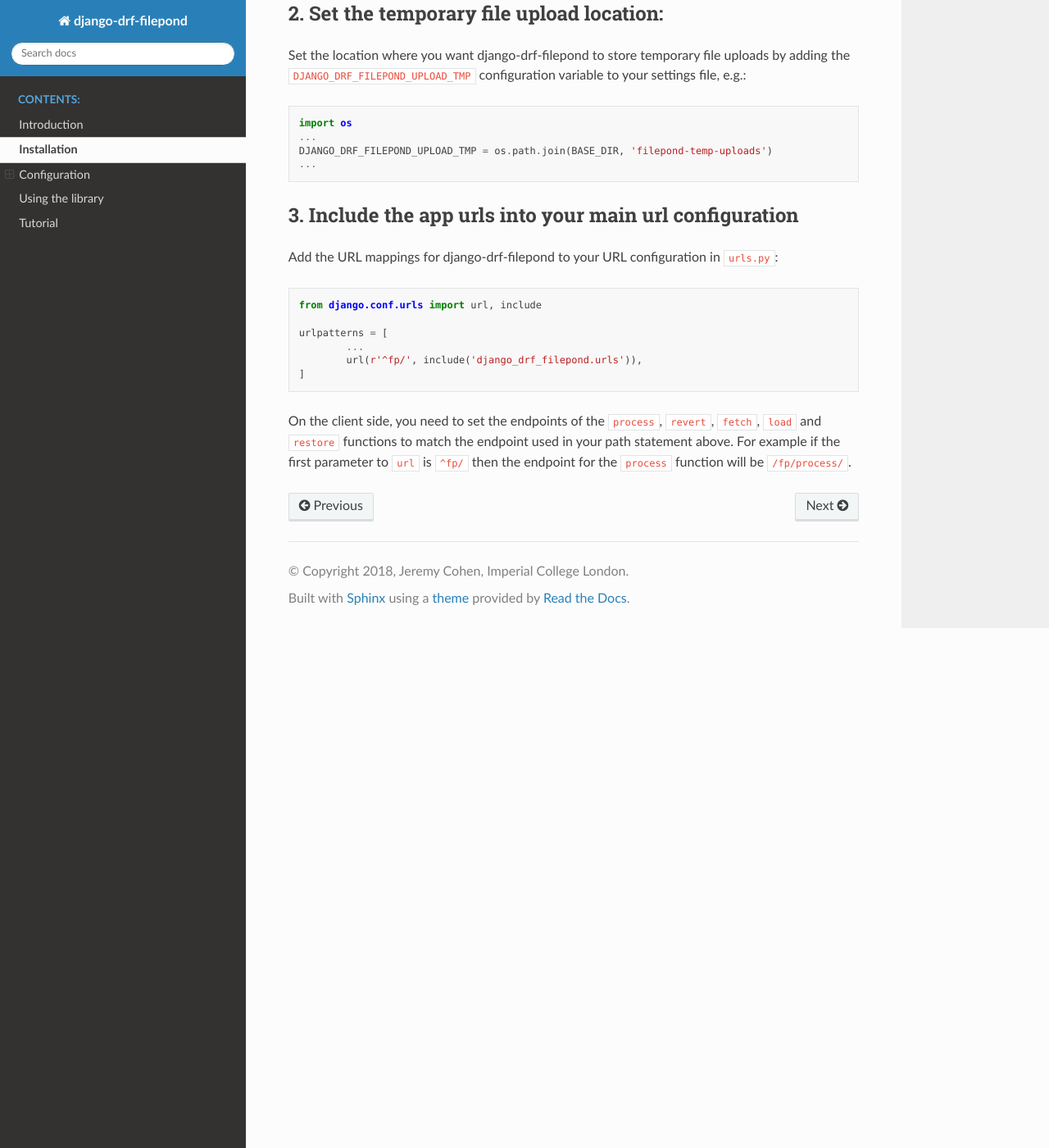
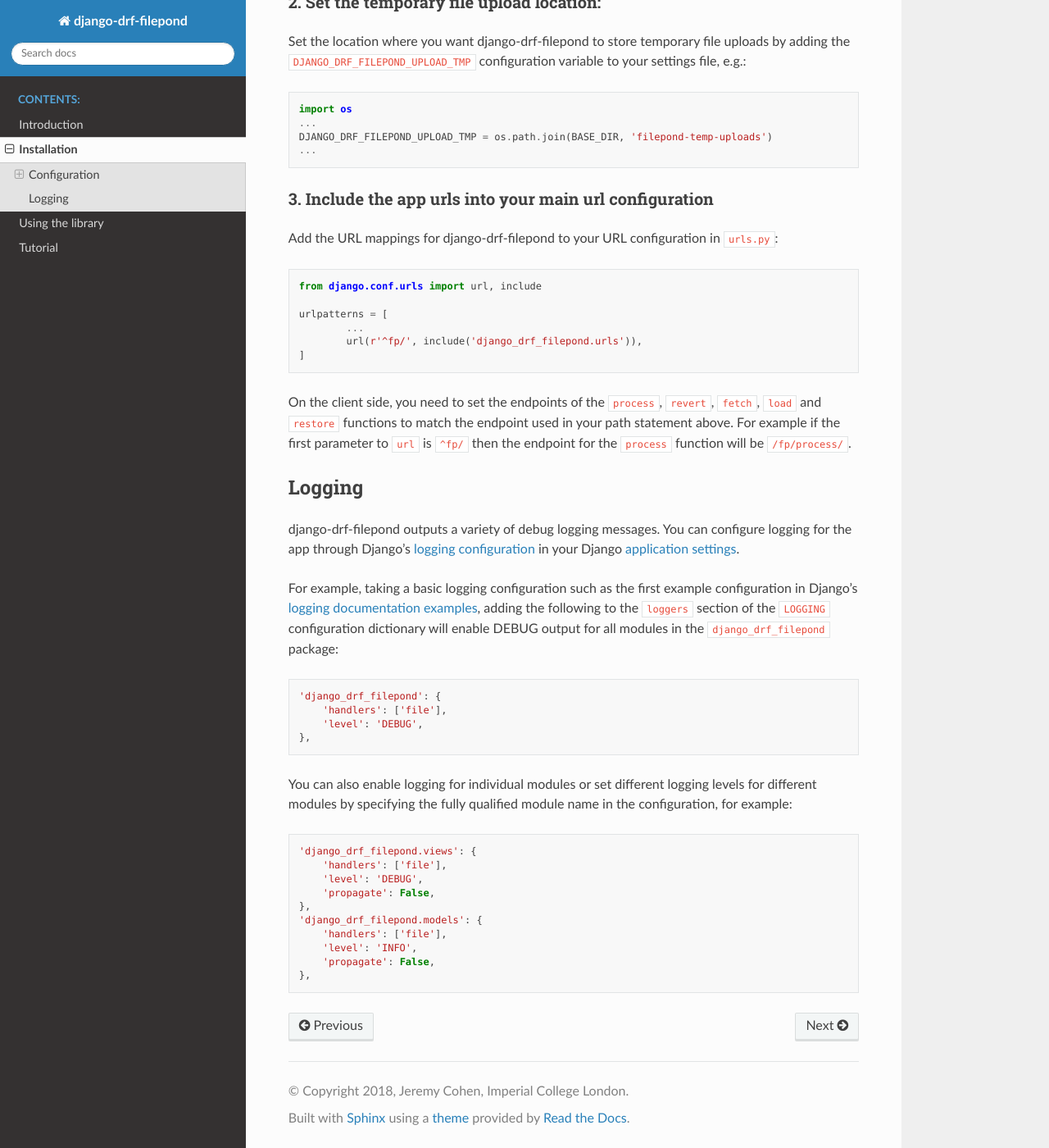
Before and after one commit to ImperialCollegeLondon/django-drf-filepond, a Sphinx documentation site: the page built from docs/installation.rst, in a window 1280 px wide and 1400 px high, scrolled down 818 px. Shown: the whole window at 82% size. Built offline with Sphinx 7.4.7 and the Read the Docs theme 2.0.0, drawn with Linux system fonts in a browser that asks for light colours.

Commit message:
Added logging info to docs, added debug logging config for tests.

```diff
--- a/docs/installation.rst
+++ b/docs/installation.rst
@@ -8,7 +8,7 @@ The app can be installed from PyPi::
 or add it to your list of dependencies in a *requirements.txt* file.
 
 Configuration
-=============
+-------------
 
 There are three key configuration updates to make within your Django
 application to set up django-drf-filepond:
@@ -61,3 +61,35 @@ On the client side, you need to set the endpoints of the ``process``,
 endpoint used in your path statement above. For example if the first
 parameter to ``url`` is ``^fp/`` then the endpoint for the ``process``
 function will be ``/fp/process/``.
+
+Logging
+-------
+
+django-drf-filepond outputs a variety of debug logging messages. You can
+configure logging for the app through Django's `logging configuration <https://docs.djangoproject.com/en/2.1/topics/logging/>`_ in your
+Django `application settings <https://docs.djangoproject.com/en/2.1/topics/settings/>`_.
+
+For example, taking a basic logging configuration such as the first example
+configuration in Django's `logging documentation examples <https://docs.djangoproject.com/en/2.1/topics/logging/#examples>`_, adding
+the following to the ``loggers`` section of the ``LOGGING`` configuration dictionary will
+enable DEBUG output for all modules in the ``django_drf_filepond`` package::
+
+    'django_drf_filepond': {
+        'handlers': ['file'],
+        'level': 'DEBUG',
+    },
+
+You can also enable logging for individual modules or set different logging
+levels for different modules by specifying the fully qualified module name in
+the configuration, for example::
+
+    'django_drf_filepond.views': {
+        'handlers': ['file'],
+        'level': 'DEBUG',
+        'propagate': False,
+    },
+    'django_drf_filepond.models': {
+        'handlers': ['file'],
+        'level': 'INFO',
+        'propagate': False,
+    },
```
Also changed, not shown: 1 other file.
